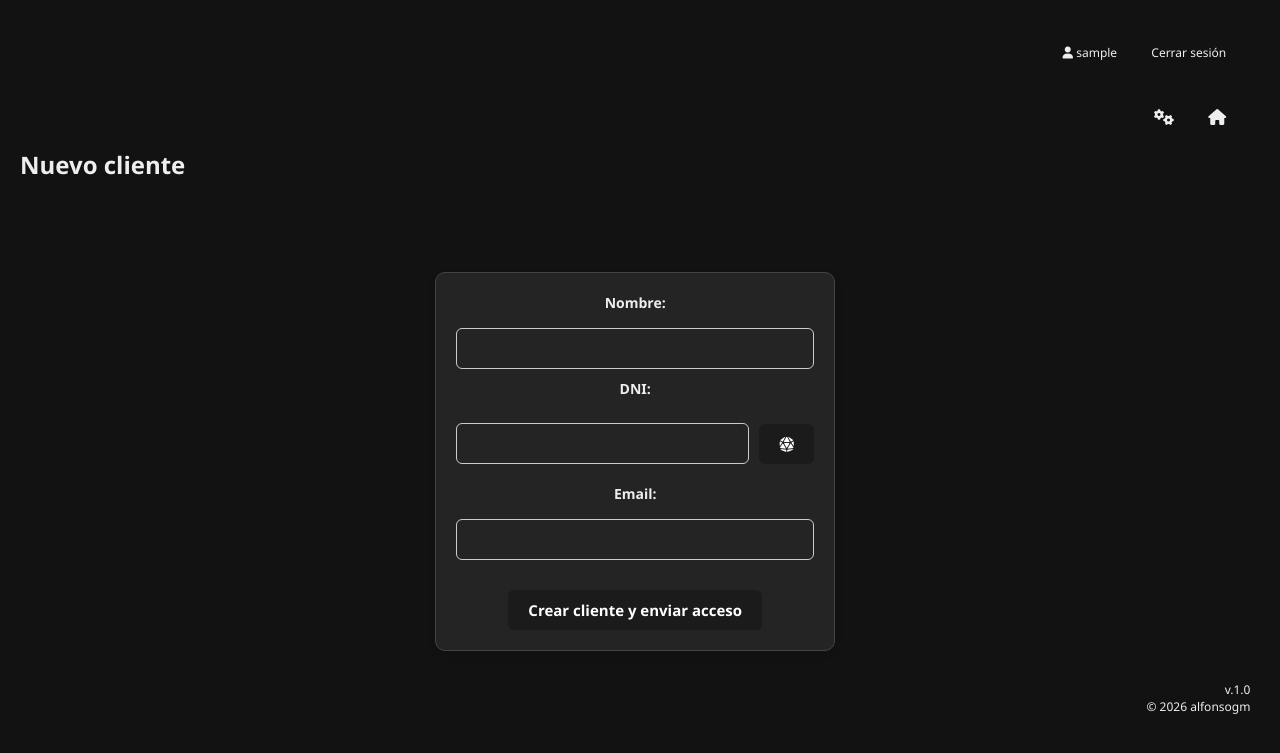
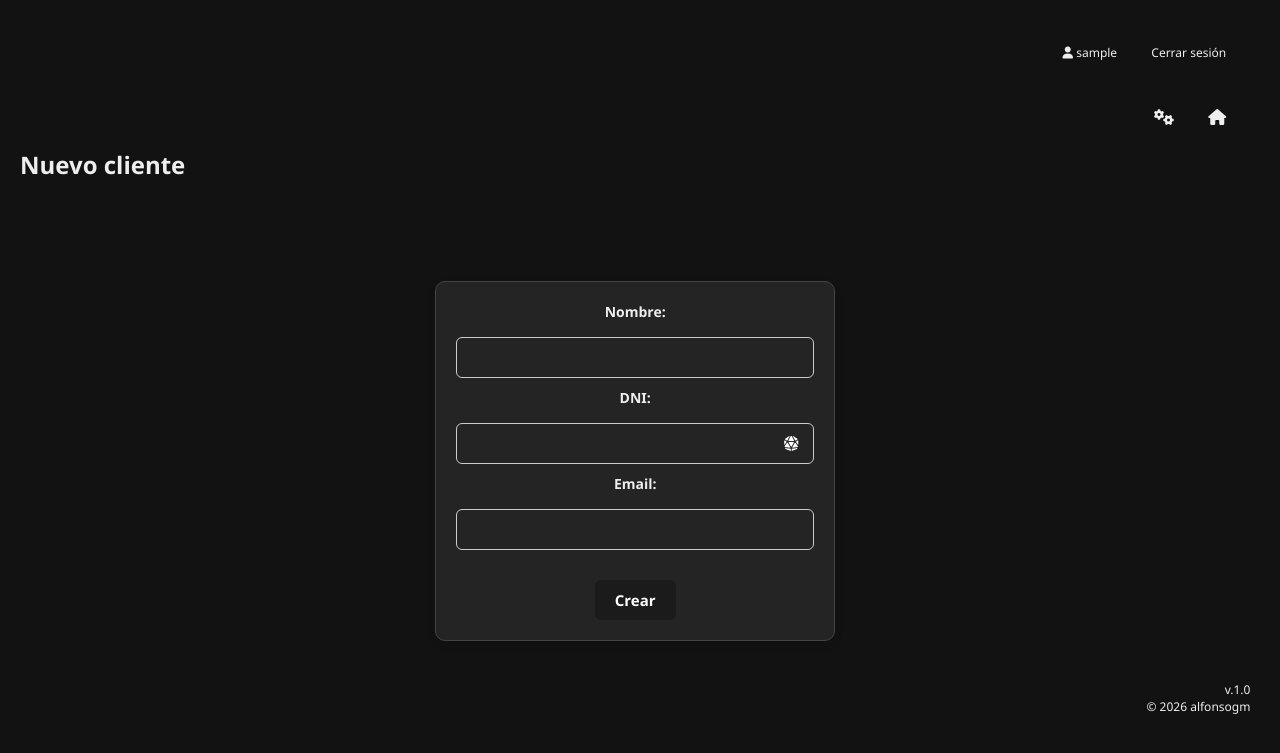
Before and after one commit to alfonsogm99/ARSTUDIO, a PHP site: page /home/admin/nuevo_usuario.php in a window 1280 px wide. Shown: the top 753 px of the page. Run offline with PHP 8.4, Linux system fonts and the light colour scheme; the visitor is signed in with stand-in values (Sample User, id 1); data that the repository does not hold is empty.

Commit message:
updt 15-04-2026 v2

```diff
--- a/home/admin/anadir_cita.php
+++ b/home/admin/anadir_cita.php
@@ -121,7 +121,7 @@ if($id_cliente_prefill){
         </select>
     </label>
 
-    <button type="submit">Guardar Cita</button>
+    <button type="submit">Guardar</button>
 </form>
 </div>
 
--- a/home/admin/nuevo_usuario.php
+++ b/home/admin/nuevo_usuario.php
@@ -70,16 +70,19 @@ if($_SERVER['REQUEST_METHOD'] === 'POST'){
     <label>Nombre:</label>
     <input type="text" name="nombre" value="<?php echo htmlspecialchars($nombre); ?>" required>
 
-    <label>DNI:</label>
-    <div class="dni-div">
+    <label for="dni">DNI:</label>
+    <div class="input-icon">
     <input type="text" name="dni" id="dni" required>
-    <button type="button" onclick="generarDNI()"><i class="fa-solid fa-dice-d20"></i></button>
+
+    <button type="button" onclick="generarDNI()">
+        <i class="fa-solid fa-dice-d20"></i>
+    </button>
     </div>
 
     <label>Email:</label>
     <input type="email" name="email" required>
 
-    <button type="submit">Crear cliente y enviar acceso</button>
+    <button type="submit">Crear</button>
 </form>
 
 </div>
--- a/home/css/style.css
+++ b/home/css/style.css
@@ -1159,21 +1159,36 @@ body.light-mode .toggle_eye {
     user-select: none;
 }
 
-.dni-div{
-    display: flex;
-    gap: 10px;
-    align-items: center;
-}
-
-.dni-div input{
-    flex: 1;
-}
-
-.dni-div button{
-    width: auto;
-    align-items: center;
-    justify-content: center;
-    margin-bottom: 20px;
+.input-icon {
+  position: relative;
+  width: 100%;
+}
+
+.input-icon input {
+  width: 100%;
+  box-sizing: border-box;
+}
+
+/* botón dentro del input */
+.input-icon button {
+  position: absolute;
+  right: 8px;
+  top: 50%;
+  transform: translateY(-50%);
+
+  width: 30px;
+  height: 30px;
+
+  padding: 0;
+  margin: 0;
+
+  display: flex;
+  align-items: center;
+  justify-content: center;
+
+  background: transparent;
+  border: none;
+  cursor: pointer;
 }
 
 /* =========================
```
